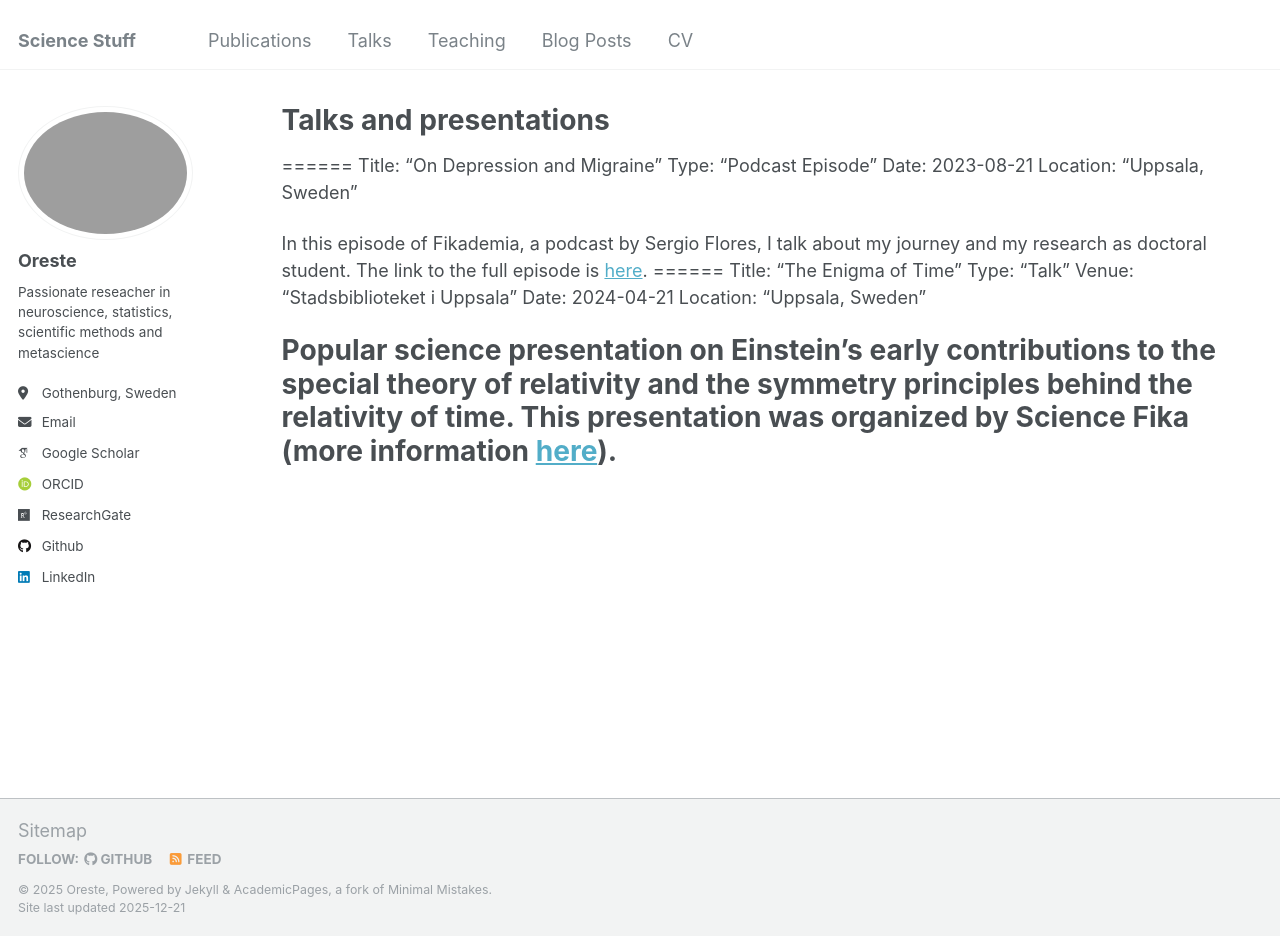
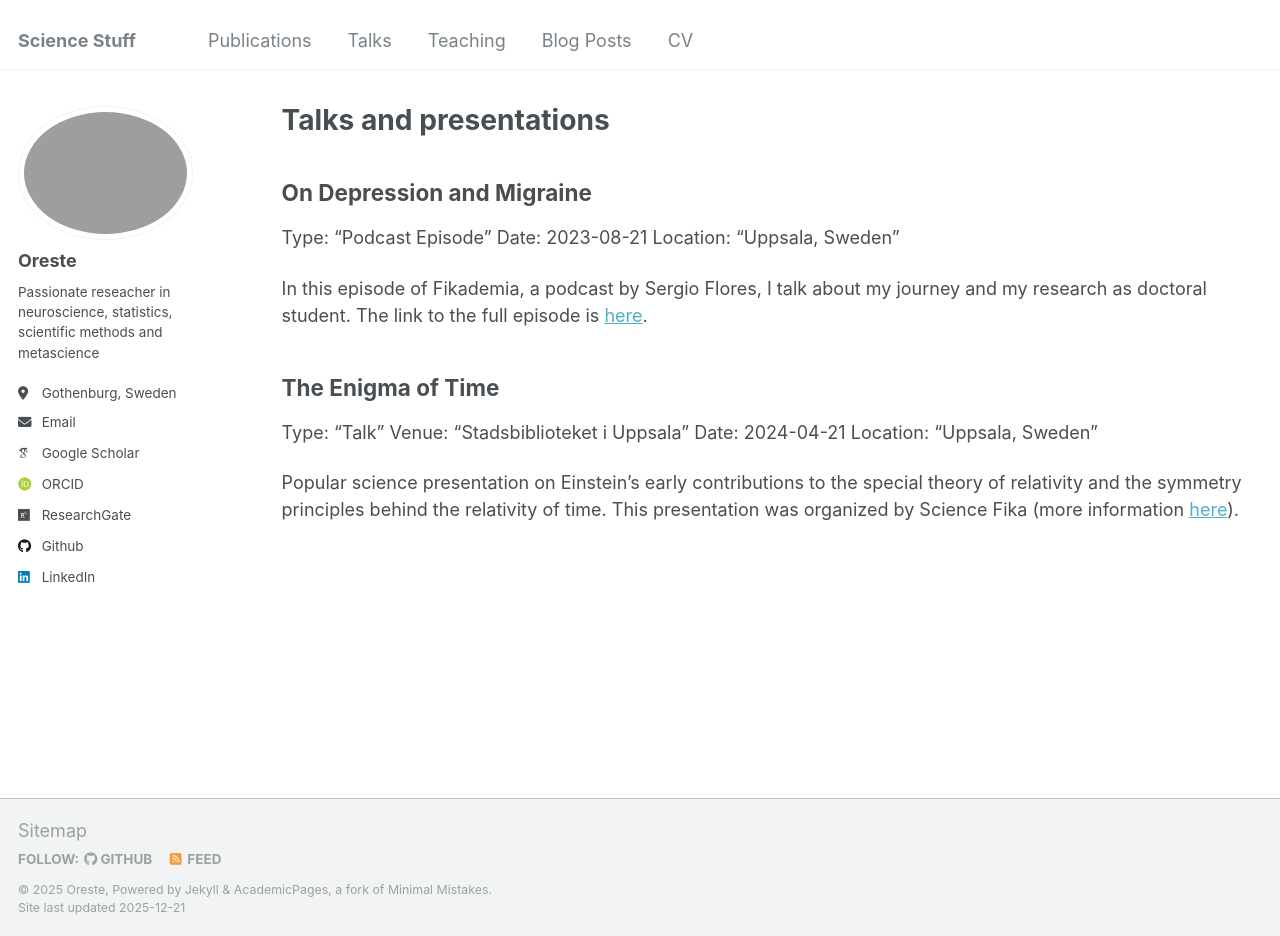
Before and after one commit to OresteAffatato/oresteaffatato.github.io, a Jekyll site: the page built from _pages/talks.md, in a window 1280 px wide and 936 px high. Built offline with Jekyll 4.4.1, drawn with Linux system fonts in a browser that asks for light colours; some web fonts are replaced; part of the change alters nothing that is shown.

Commit message:
Improving Talks page

```diff
--- a/_pages/talks.md
+++ b/_pages/talks.md
@@ -9,20 +9,19 @@ redirect_from:
 
 {% include base_path %}
 
-======
-Title: "On Depression and Migraine"
+## On Depression and Migraine
 Type: "Podcast Episode"
 Date: 2023-08-21
 Location: "Uppsala, Sweden"
 
 In this episode of Fikademia, a podcast by Sergio Flores, I talk about my journey and my research as doctoral student.
 The link to the full episode is <a href="https://open.spotify.com/episode/2FIhOx7WAqiWcQvH1wjuKH" title="hp">here</a>.
-======
-Title: "The Enigma of Time"
+
+
+## The Enigma of Time
 Type: "Talk"
 Venue: "Stadsbiblioteket i Uppsala"
 Date: 2024-04-21
 Location: "Uppsala, Sweden"
 
 Popular science presentation on Einstein's early contributions to the special theory of relativity and the symmetry principles behind the relativity of time. This presentation was organized by Science Fika (more information <a href="https://www.sciencefika.se/" title="hp">here</a>).
-======
```
